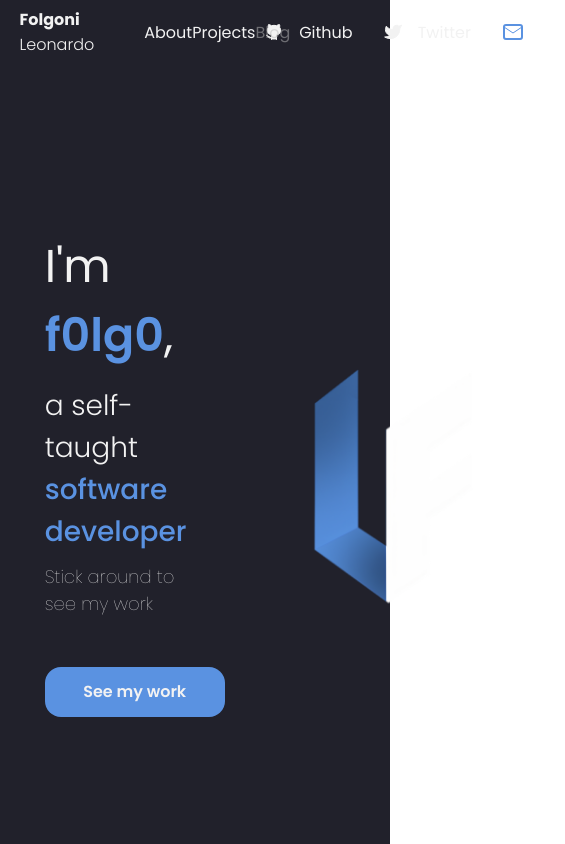
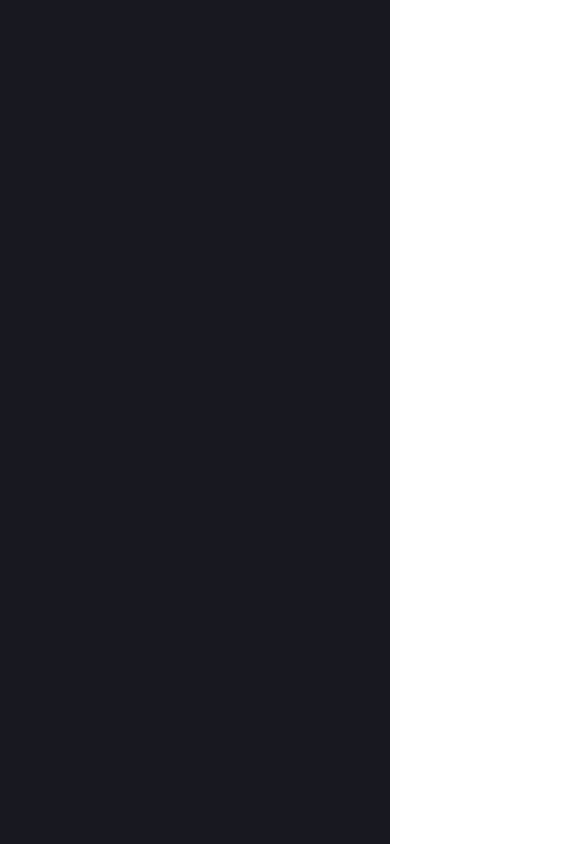
Before and after one commit to f0lg0/portfolio, a React (Create React App) app: page / in a window 390 px wide. Shown: the top 844 px of the page, 565 px wide, since content can reach past the window. Built offline with nearby package versions, Linux system fonts and the light colour scheme.

Commit message:
initial setup for mobile version

```diff
--- a/src/MainWrapper.tsx
+++ b/src/MainWrapper.tsx
@@ -1,6 +1,8 @@
+import { directive } from "@babel/types";
 import React from "react";
 
 import HomeDesktop from "./components/desktop/Home";
+import HomeMobile from "./components/mobile/Home";
 
 interface MainWrapperProps {}
 
@@ -17,10 +19,12 @@ class MainWrapper extends React.Component<MainWrapperProps, MainWrapperState> {
 
     checkScreenSize() {
         const screenWidth = Math.max(document.documentElement.clientWidth || 0, window.innerWidth || 0);
+        console.log(screenWidth <= 760 ? true : false);
 
         this.setState({ isMobile: screenWidth <= 760 ? true : false });
     }
     componentDidMount() {
+        this.checkScreenSize();
         window.addEventListener("resize", this.checkScreenSize);
     }
     componentWillUnmount() {
@@ -28,17 +32,19 @@ class MainWrapper extends React.Component<MainWrapperProps, MainWrapperState> {
     }
 
     render() {
-        return (
-            <div className="wrapper">
-                {this.state.isMobile ? (
-                    <div>
-                        <p>Mobile</p>
-                    </div>
-                ) : (
+        if (this.state.isMobile) {
+            return (
+                <div className="wrapper">
+                    <HomeMobile />
+                </div>
+            );
+        } else {
+            return (
+                <div className="wrapper">
                     <HomeDesktop />
-                )}
-            </div>
-        );
+                </div>
+            );
+        }
     }
 }
 
--- a/src/components/ProjectCard.tsx
+++ b/src/components/ProjectCard.tsx
@@ -94,7 +94,7 @@ class ProjectCard extends React.Component<CardProps, CardState> {
                             width="22"
                             height="22"
                             viewBox="0 0 24 24"
-                            stroke-width="2"
+                            strokeWidth="2"
                             stroke="#f2f2f2"
                             fill="none"
                             strokeLinecap="round"
--- /dev/null
+++ b/src/components/mobile/Home.css
@@ -0,0 +1,5 @@
+.home_mobile {
+    background-color: var(--main-color);
+    width: 100vw;
+    height: 100vh;
+}
--- /dev/null
+++ b/src/components/mobile/Home.tsx
@@ -0,0 +1,17 @@
+import React from "react";
+import "./Home.css";
+
+interface HomeProps {}
+interface HomeState {}
+
+class Home extends React.Component<HomeProps, HomeState> {
+    constructor(props: HomeProps) {
+        super(props);
+        this.state = {};
+    }
+
+    render() {
+        return <div className="home_mobile"></div>;
+    }
+}
+export default Home;
```
